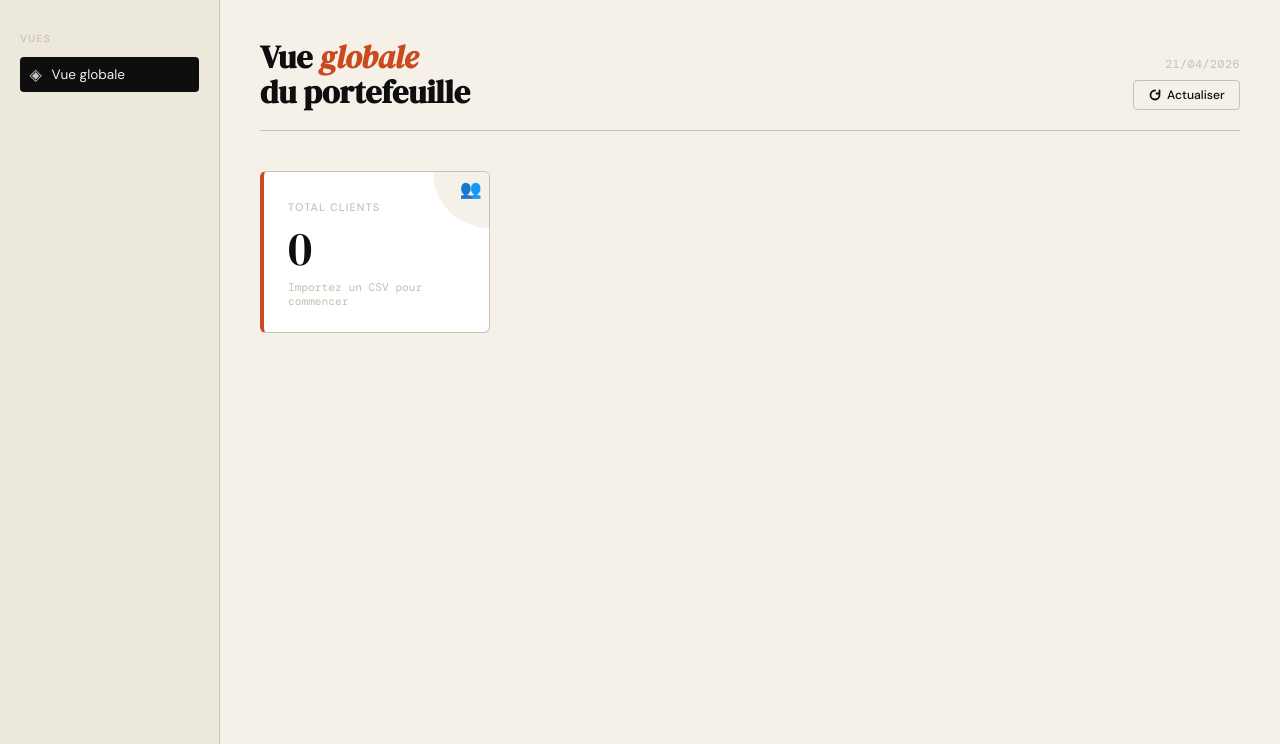
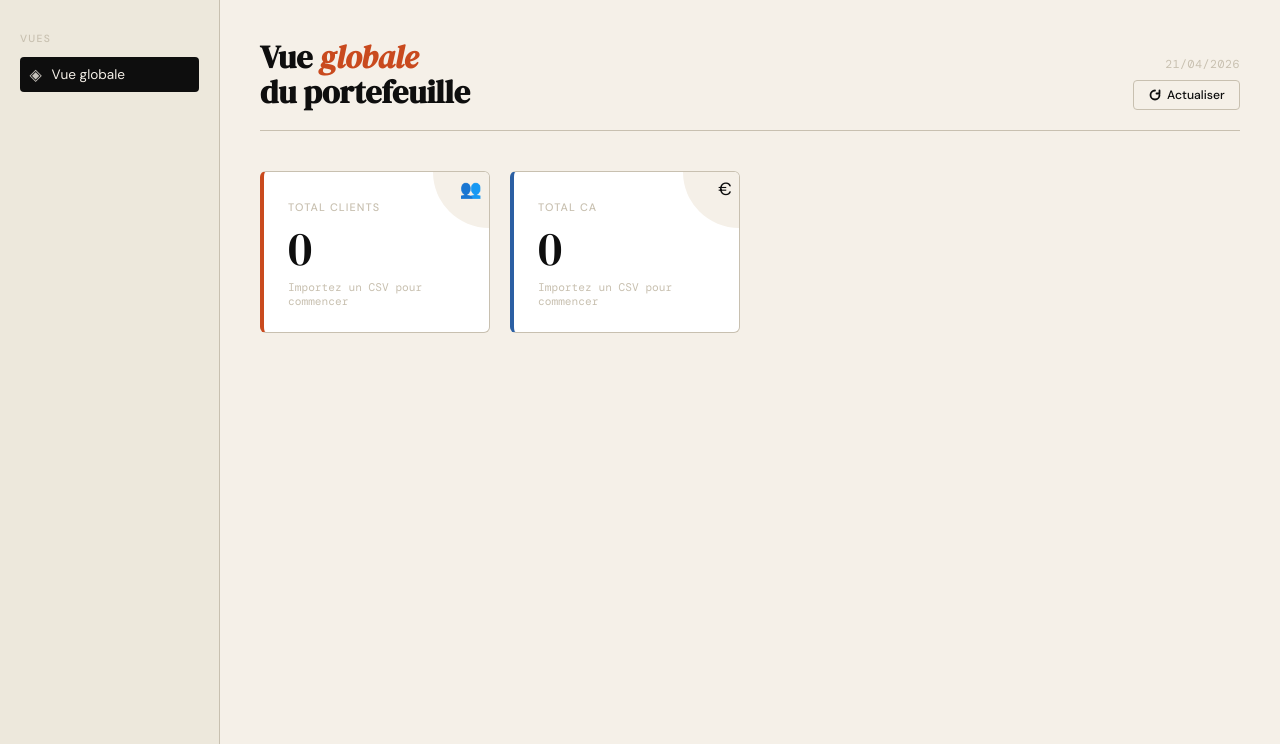
Before and after one commit to phsntyv/project_management, a Flask app: page /dashboard in a window 1280 px wide. Shown: the part 56-800 px from the top of the page. Run offline with Flask 3, Linux system fonts and the light colour scheme.

Commit message:
US-06 : kpi ca

```diff
--- a/app.py
+++ b/app.py
@@ -89,9 +89,19 @@ def kpis():
     """Return dashboard KPIs computed from the last uploaded dataset."""
     rows = _data_store["rows"]
     total_clients = len(rows)
+    total_ca = 0.0
+
+    # On suppose que la colonne s'appelle "chiffre_affaires"
+    for row in rows:
+        try:
+            ca = float(row.get("chiffre_affaires", 0))
+            total_ca += ca
+        except (ValueError, TypeError):
+            pass
 
     return jsonify({
         "total_clients": total_clients,
+        "total_ca": round(total_ca, 2),
         "has_data": total_clients > 0,
     })
 
--- a/templates/dashboard.html
+++ b/templates/dashboard.html
@@ -290,6 +290,12 @@
         <div class="kpi-card__value loading" id="kpi-total">—</div>
         <div class="kpi-card__sub" id="kpi-total-sub">En attente de données</div>
       </div>
+      <div class="kpi-card kpi-card--blue">
+        <div class="kpi-card__corner">€</div>
+        <div class="kpi-card__label">Total CA</div>
+        <div class="kpi-card__value loading" id="kpi-ca">—</div>
+        <div class="kpi-card__sub" id="kpi-ca-sub">En attente de données</div>
+      </div>
     </div>
 
 
@@ -321,6 +327,7 @@
   }
 
   /* ── Fetch KPIs ──────────────────────────────────────────── */
+
    async function loadKPIs() {
   const btn = $('refresh-btn');
   btn.classList.add('spinning');
@@ -329,12 +336,11 @@
     const res  = await fetch('/api/kpis');
     const data = await res.json();
 
+    // Total clients
     const valEl = $('kpi-total');
     const subEl = $('kpi-total-sub');
-
     valEl.classList.remove('loading');
     valEl.classList.add('counted');
-
     if (data.has_data) {
       countUp(valEl, data.total_clients);
       subEl.textContent = `${data.total_clients.toLocaleString('fr-FR')} enregistrement(s) chargé(s)`;
@@ -342,9 +348,24 @@
       valEl.textContent = '0';
       subEl.textContent = 'Importez un CSV pour commencer';
     }
+
+    // Total CA
+    const caValEl = $('kpi-ca');
+    const caSubEl = $('kpi-ca-sub');
+    caValEl.classList.remove('loading');
+    caValEl.classList.add('counted');
+    if (data.has_data && data.total_ca !== undefined) {
+      countUp(caValEl, data.total_ca);
+      caSubEl.textContent = `${data.total_ca.toLocaleString('fr-FR', {style: 'currency', currency: 'EUR'})}`;
+    } else {
+      caValEl.textContent = '0';
+      caSubEl.textContent = 'Importez un CSV pour commencer';
+    }
   } catch (e) {
     $('kpi-total').textContent = 'ERR';
     $('kpi-total-sub').textContent = 'Impossible de contacter le serveur';
+    $('kpi-ca').textContent = 'ERR';
+    $('kpi-ca-sub').textContent = 'Impossible de contacter le serveur';
   } finally {
     setTimeout(() => btn.classList.remove('spinning'), 500);
   }
```
Lines whose indentation alone changed are shown as unchanged.
